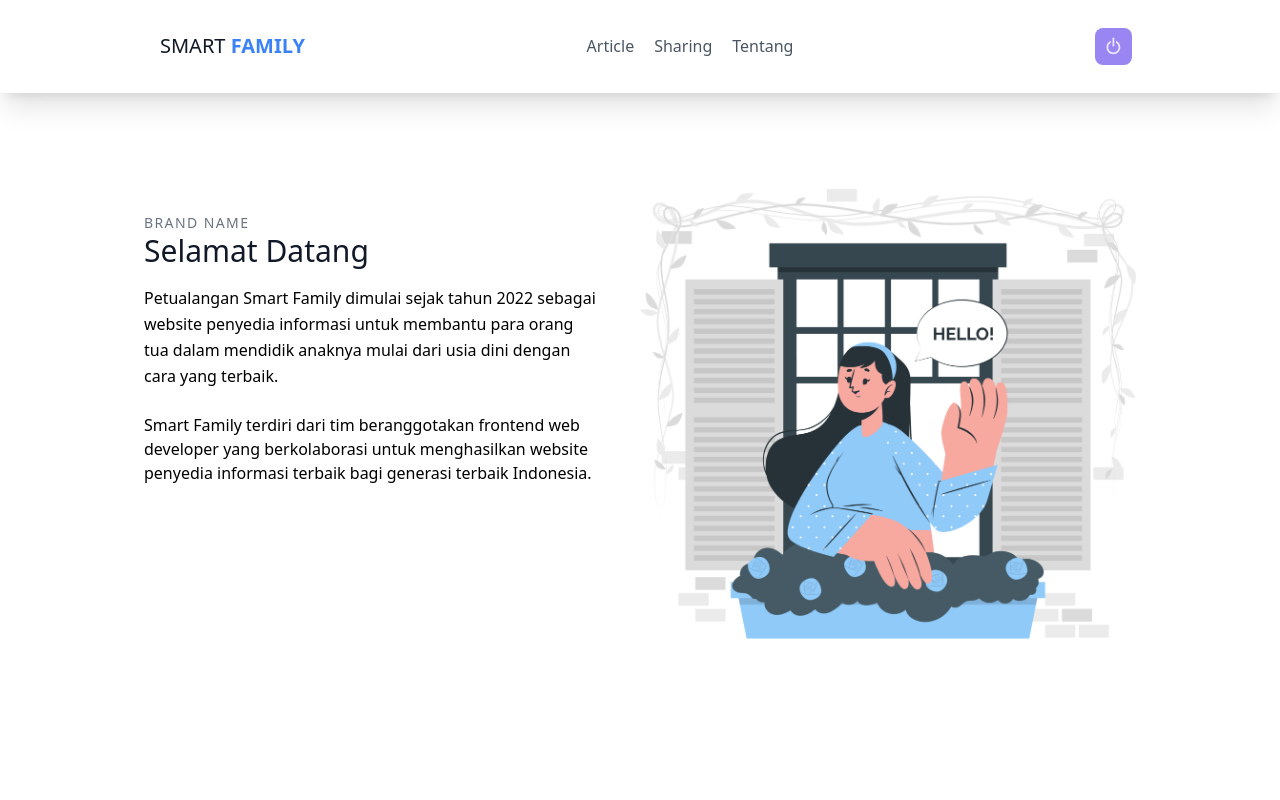
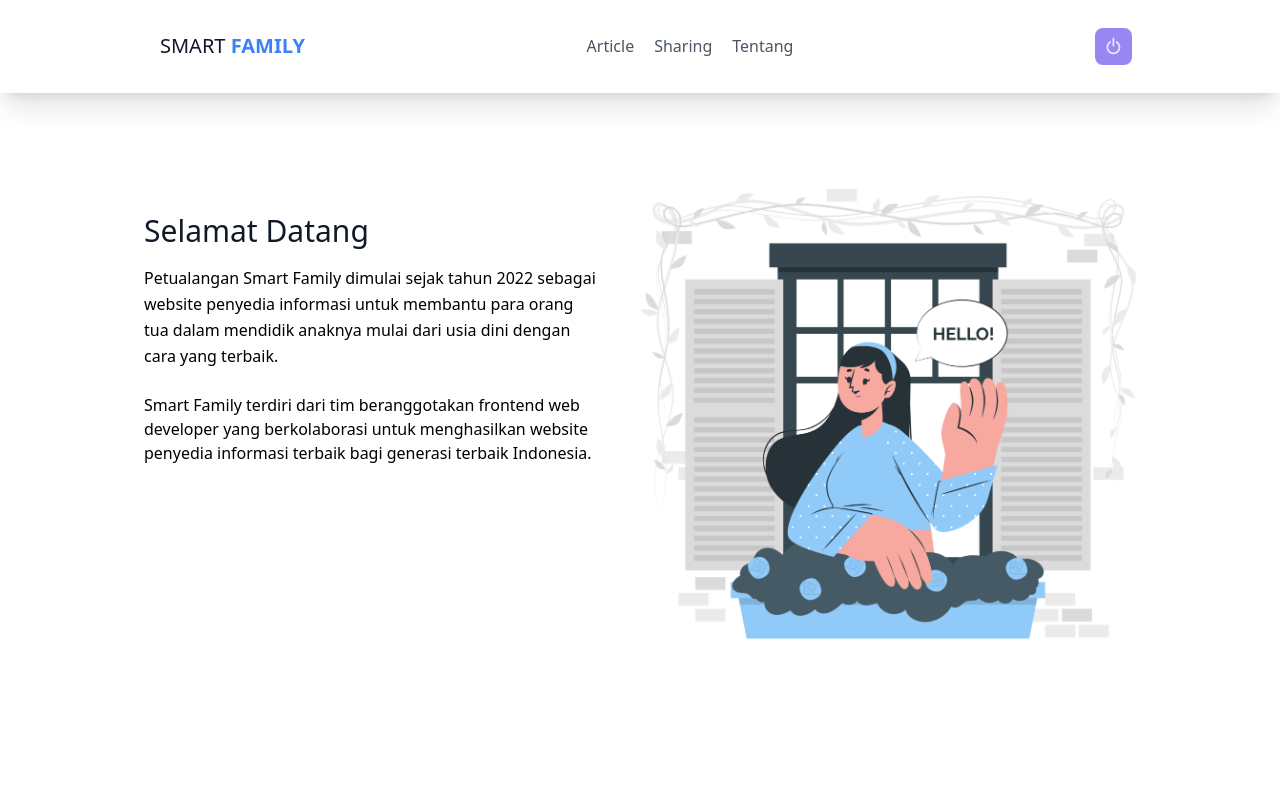
Before and after one commit to faisalalm01/frontend-parentingApp, a React (Create React App) app: page /about in a window 1280 px wide. Shown: the top 800 px of the page. Built offline with nearby package versions, Linux system fonts and the light colour scheme.

Commit message:
new develop

```diff
--- a/src/pages/AboutPage.js
+++ b/src/pages/AboutPage.js
@@ -12,9 +12,6 @@ function AboutPage() {
       <div class="container px-5 py-24 mx-auto">
         <div class="lg:w-4/5 mx-auto flex flex-wrap">
           <div class="lg:w-1/2 w-full lg:pr-10 lg:py-6 mb-6 lg:mb-0">
-            <h2 class="text-sm title-font text-gray-500 tracking-widest">
-              BRAND NAME
-            </h2>
             <h1 class="text-gray-900 text-3xl title-font font-medium mb-4">
               Selamat Datang
             </h1>
```
